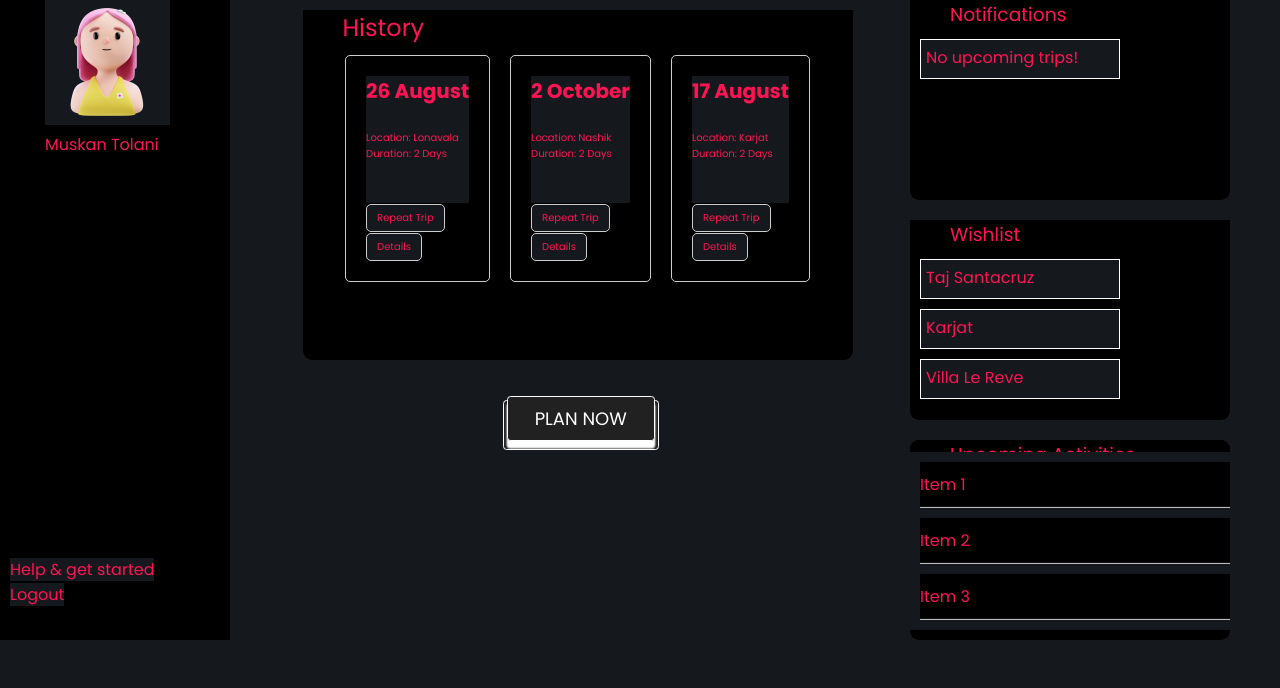
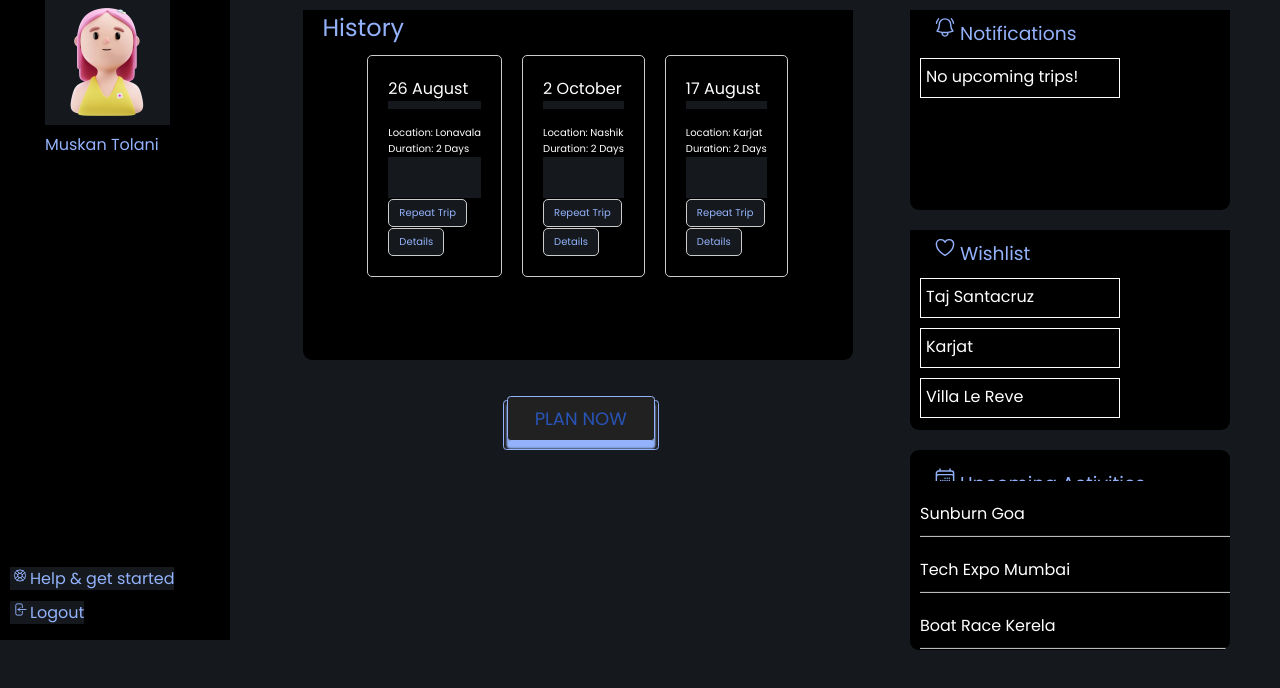
Before and after one commit to theharshrijhwani/travel_app, a React (Vite) app in the folder client/: page / in a window 1280 px wide. Shown: the top 688 px of the page. Built offline with nearby package versions, Linux system fonts and the light colour scheme.

Commit message:
mus 5th change

```diff
--- a/client/package.json
+++ b/client/package.json
@@ -17,6 +17,7 @@
     "@mui/icons-material": "^5.14.7",
     "react": "^18.2.0",
     "react-dom": "^18.2.0",
+    "react-icons": "^4.10.1",
     "react-ticker": "^1.3.2"
   },
   "devDependencies": {
--- a/client/src/components/End.jsx
+++ b/client/src/components/End.jsx
@@ -6,14 +6,20 @@ const End = () => {
   return (
     <>
     <div className='end-top'>
-        <h3 className='name'>Notifications</h3>
+        <h3 className='name'><svg xmlns="http://www.w3.org/2000/svg" fill="none" viewBox="0 0 24 24" strokeWidth={1.5} stroke="currentColor" className="icons">
+  <path strokeLinecap="round" strokeLinejoin="round" d="M14.857 17.082a23.848 23.848 0 005.454-1.31A8.967 8.967 0 0118 9.75v-.7V9A6 6 0 006 9v.75a8.967 8.967 0 01-2.312 6.022c1.733.64 3.56 1.085 5.455 1.31m5.714 0a24.255 24.255 0 01-5.714 0m5.714 0a3 3 0 11-5.714 0M3.124 7.5A8.969 8.969 0 015.292 3m13.416 0a8.969 8.969 0 012.168 4.5" />
+</svg>
+Notifications</h3>
         <div className='cont'>
             No upcoming trips!
         </div>
 
     </div>
     <div className='end-mid'>
-        <h3 className='name'>Wishlist</h3>
+        <h3 className='name'><svg xmlns="http://www.w3.org/2000/svg" fill="none" viewBox="0 0 24 24" strokeWidth={1.5} stroke="currentColor" className="icons">
+  <path strokeLinecap="round" strokeLinejoin="round" d="M21 8.25c0-2.485-2.099-4.5-4.688-4.5-1.935 0-3.597 1.126-4.312 2.733-.715-1.607-2.377-2.733-4.313-2.733C5.1 3.75 3 5.765 3 8.25c0 7.22 9 12 9 12s9-4.78 9-12z" />
+</svg>
+Wishlist</h3>
         <div className='cont'>
             Taj Santacruz
         </div>
@@ -25,11 +31,14 @@ const End = () => {
         </div>
     </div>
     <div className='end-bottom'>
-        <h3 className='name'>Upcoming Activities</h3>
+        <h3 className='name'><svg xmlns="http://www.w3.org/2000/svg" fill="none" viewBox="0 0 24 24" strokeWidth={1.5} stroke="currentColor" className="icons">
+  <path strokeLinecap="round" strokeLinejoin="round" d="M6.75 3v2.25M17.25 3v2.25M3 18.75V7.5a2.25 2.25 0 012.25-2.25h13.5A2.25 2.25 0 0121 7.5v11.25m-18 0A2.25 2.25 0 005.25 21h13.5A2.25 2.25 0 0021 18.75m-18 0v-7.5A2.25 2.25 0 015.25 9h13.5A2.25 2.25 0 0121 11.25v7.5m-9-6h.008v.008H12v-.008zM12 15h.008v.008H12V15zm0 2.25h.008v.008H12v-.008zM9.75 15h.008v.008H9.75V15zm0 2.25h.008v.008H9.75v-.008zM7.5 15h.008v.008H7.5V15zm0 2.25h.008v.008H7.5v-.008zm6.75-4.5h.008v.008h-.008v-.008zm0 2.25h.008v.008h-.008V15zm0 2.25h.008v.008h-.008v-.008zm2.25-4.5h.008v.008H16.5v-.008zm0 2.25h.008v.008H16.5V15z" />
+</svg>
+Upcoming Activities</h3>
         <div className="ticker">
-        <p>Item 1</p>
-        <p>Item 2</p>
-        <p>Item 3</p>
+        <p>Sunburn Goa</p>
+        <p>Tech Expo Mumbai</p>
+        <p>Boat Race Kerela</p>
         {/* Add more items as needed */}
       </div>
     </div>
--- a/client/src/components/Left.jsx
+++ b/client/src/components/Left.jsx
@@ -12,13 +12,19 @@ const Left = () => {
         Muskan Tolani
         </div>
         <div className='bt-left'>
-            <span>
-                <FontAwesomeIcon icon="fa-regular fa-circle-question" />
+            <span className='bb'>
+            <svg className="icon"xmlns="http://www.w3.org/2000/svg" fill="none" viewBox="0 0 24 24" strokeWidth={1.5} stroke="currentColor" >
+  <path strokeLinecap="round" strokeLinejoin="round" d="M16.712 4.33a9.027 9.027 0 011.652 1.306c.51.51.944 1.064 1.306 1.652M16.712 4.33l-3.448 4.138m3.448-4.138a9.014 9.014 0 00-9.424 0M19.67 7.288l-4.138 3.448m4.138-3.448a9.014 9.014 0 010 9.424m-4.138-5.976a3.736 3.736 0 00-.88-1.388 3.737 3.737 0 00-1.388-.88m2.268 2.268a3.765 3.765 0 010 2.528m-2.268-4.796a3.765 3.765 0 00-2.528 0m4.796 4.796c-.181.506-.475.982-.88 1.388a3.736 3.736 0 01-1.388.88m2.268-2.268l4.138 3.448m0 0a9.027 9.027 0 01-1.306 1.652c-.51.51-1.064.944-1.652 1.306m0 0l-3.448-4.138m3.448 4.138a9.014 9.014 0 01-9.424 0m5.976-4.138a3.765 3.765 0 01-2.528 0m0 0a3.736 3.736 0 01-1.388-.88 3.737 3.737 0 01-.88-1.388m2.268 2.268L7.288 19.67m0 0a9.024 9.024 0 01-1.652-1.306 9.027 9.027 0 01-1.306-1.652m0 0l4.138-3.448M4.33 16.712a9.014 9.014 0 010-9.424m4.138 5.976a3.765 3.765 0 010-2.528m0 0c.181-.506.475-.982.88-1.388a3.736 3.736 0 011.388-.88m-2.268 2.268L4.33 7.288m6.406 1.18L7.288 4.33m0 0a9.024 9.024 0 00-1.652 1.306A9.025 9.025 0 004.33 7.288" />
+</svg>
+
                 Help & get started
             </span>
            <br />
-           <span>
-                <FontAwesomeIcon icon="fa-solid fa-right-from-bracket" />
+           <span className='bb'>
+           <svg className="icon" xmlns="http://www.w3.org/2000/svg" fill="none" viewBox="0 0 24 24" strokeWidth={1.5} stroke="currentColor" >
+  <path strokeLinecap="round" strokeLinejoin="round" d="M15.75 9V5.25A2.25 2.25 0 0013.5 3h-6a2.25 2.25 0 00-2.25 2.25v13.5A2.25 2.25 0 007.5 21h6a2.25 2.25 0 002.25-2.25V15M12 9l-3 3m0 0l3 3m-3-3h12.75" />
+</svg>
+
                 Logout
            </span>
         </div>
--- a/client/src/components/style.css
+++ b/client/src/components/style.css
@@ -116,9 +116,10 @@ body {
 
 .name {
   /* font-size: 18px; */
-  font-weight: 100;
-  padding-left: 40px;
+  font-weight: 120;
+  padding-left: 20px;
   background: #000;
+  margin-top: 10px;
 }
 
 .content-t-m {
@@ -130,14 +131,18 @@ body {
   margin: 10px;
 }
 .card-title {
-  font-size: 1.25rem;
-  font-weight: bold;
+  font-size: 1rem;
+  font-weight: 50;
   margin-bottom: 0.5rem;
+  color: white;
+  background-color: #000;
 
 }
 .card-text {
   margin-bottom: 1rem;
   font-size: 10px;
+  color: white;
+  background-color: #000;
 }
 .card{
   display: flex;
@@ -147,7 +152,7 @@ body {
 }
 .my-button {
   font-size: 10px;
-  color: #ff1354;
+  color: #93B2FB;
   padding: 5px 10px;
   border: none;
   border-radius: 5px;
@@ -156,7 +161,7 @@ body {
 }
 
 .my-button:hover {
-  background-color: #ff1354;
+  background-color: #93B2FB;
   color: white;
 }
 
@@ -164,6 +169,8 @@ body {
 .ticker {
   position: absolute; /* Position absolute for vertical movement */
   animation: ticker-animation 10s linear infinite; /* Adjust animation duration as needed */
+  background-color: #000;
+  color: white;
 }
 
 @keyframes ticker-animation {
@@ -180,6 +187,7 @@ body {
   border-bottom: 1px solid #ccc; /* Add a border for separation */
   width: 320px;
   background-color: #000;
+  color: white;
 }
 
 .cont{
@@ -189,13 +197,15 @@ body {
   height: 40px; /* Adjust height as needed */
   margin-left: 10px;
   margin-top: 10px;
+  background-color: #000;
+  color: white;
 }
 .tripbutton {
   padding: 0.1em 0.25em;
   width: 13em;
   height: 4.2em;
   background-color: #212121;
-  border: 0.08em solid #fff;
+  border: 0.08em solid #93B2FB;
   border-radius: 0.3em;
   font-size: 12px;
 }
@@ -211,9 +221,9 @@ body {
   background-color: #212121;
   border-radius: 0.2em;
   font-size: 1.5em;
-  color: #fff;
-  border: 0.08em solid #fff;
-  box-shadow: 0 0.4em 0.1em 0.019em #fff;
+  color: #2954b7;
+  border: 0.08em solid #93B2FB;
+  box-shadow: 0 0.4em 0.1em 0.019em #93B2Fb;
 }
 
 .tripbutton span:hover {
@@ -226,3 +236,20 @@ body {
 .tripbutton span:not(hover) {
   transition: all 1s;
 }
+
+.icon{
+  width: 20px;
+  padding: 1px;
+  margin-top: 10px;
+  height: 17px;
+}
+.icons{
+  width: 30px;
+  padding: 1px;
+  margin-top: 5px;
+  height: 25px;
+  background-color: #000;
+}
+.bb{
+  cursor: pointer;
+}
--- a/client/src/index.css
+++ b/client/src/index.css
@@ -6,5 +6,5 @@
   box-sizing: border-box;
   font-family: "Poppins", sans-serif;
   background-color: #15191d;
-  color: #ff1354;
+  color: #93B2FB;
 }
```
Also changed, not shown: 1 other file (tests, documents, lock files or other folders).
